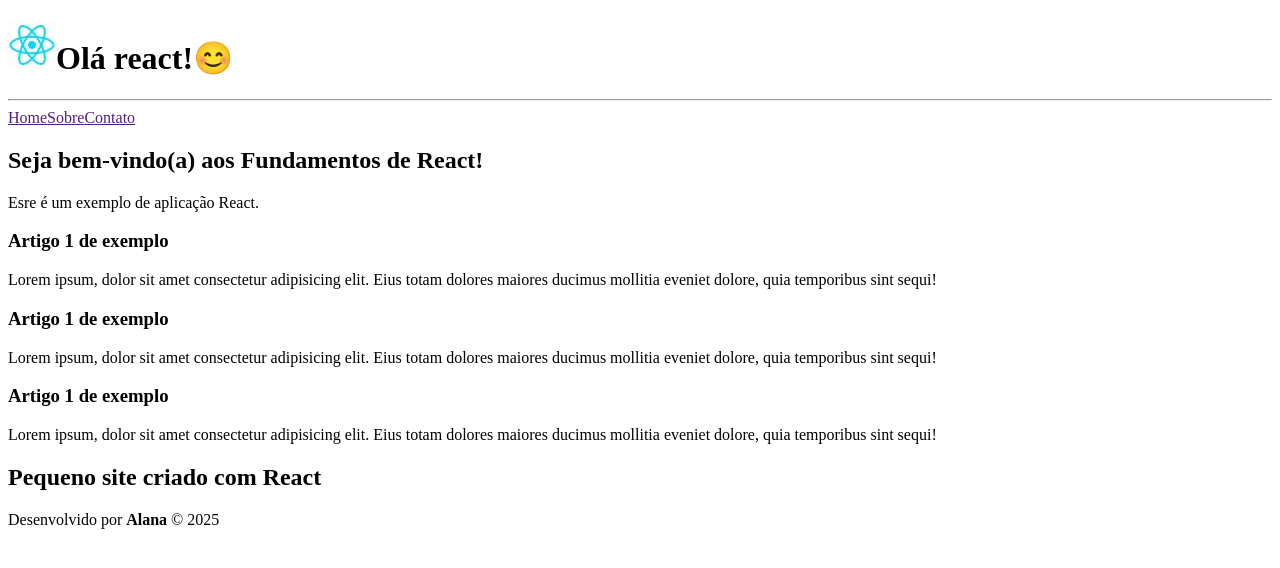
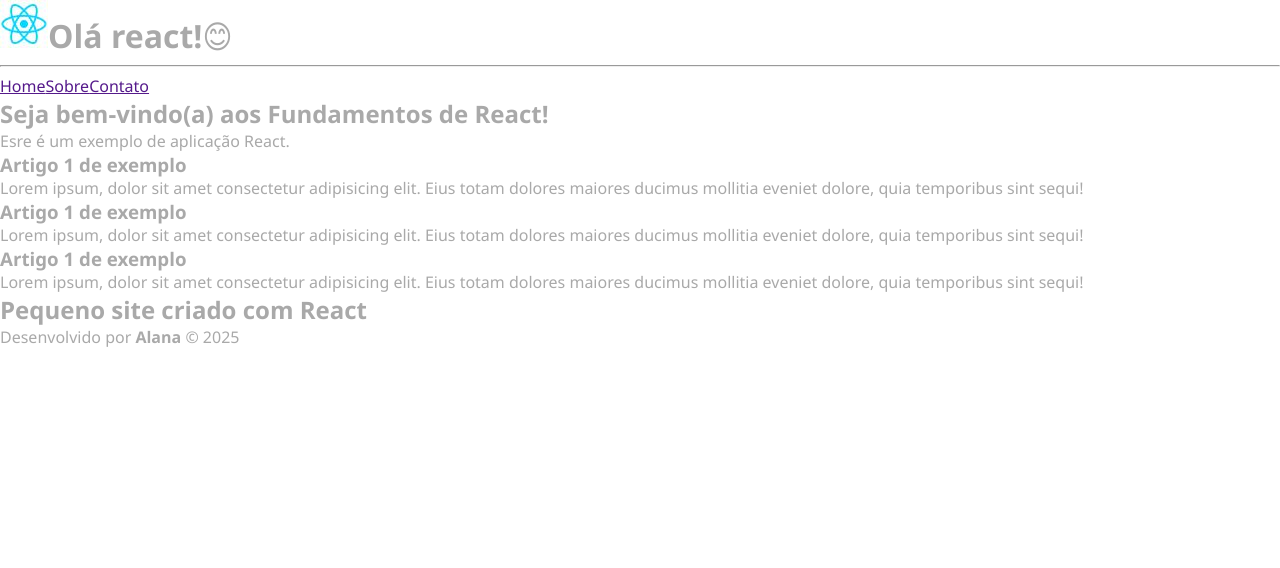
Before and after one commit to alanasrocha08/react-fundamentos, a React (Vite) app: page / in a window 1280 px wide. Shown: the top 568 px of the page. Built offline with nearby package versions, Linux system fonts and the light colour scheme.

Commit message:
Cria importa estilos global

```diff
--- /dev/null
+++ b/src/global.css
@@ -0,0 +1,20 @@
+*,
+*::after,
+*::before {
+  box-sizing: border-box;
+}
+
+body,
+h1,
+h2,
+h3,
+p {
+  margin: 0;
+  padding: 0;
+}
+
+body {
+  font-family: "Segoe UI", Tahoma, Geneva, Verdana, sans-serif;
+  background-color: white;
+  color: darkgrey;
+}
```
Also changed, not shown: src/main.tsx (+3 -7 lines).
